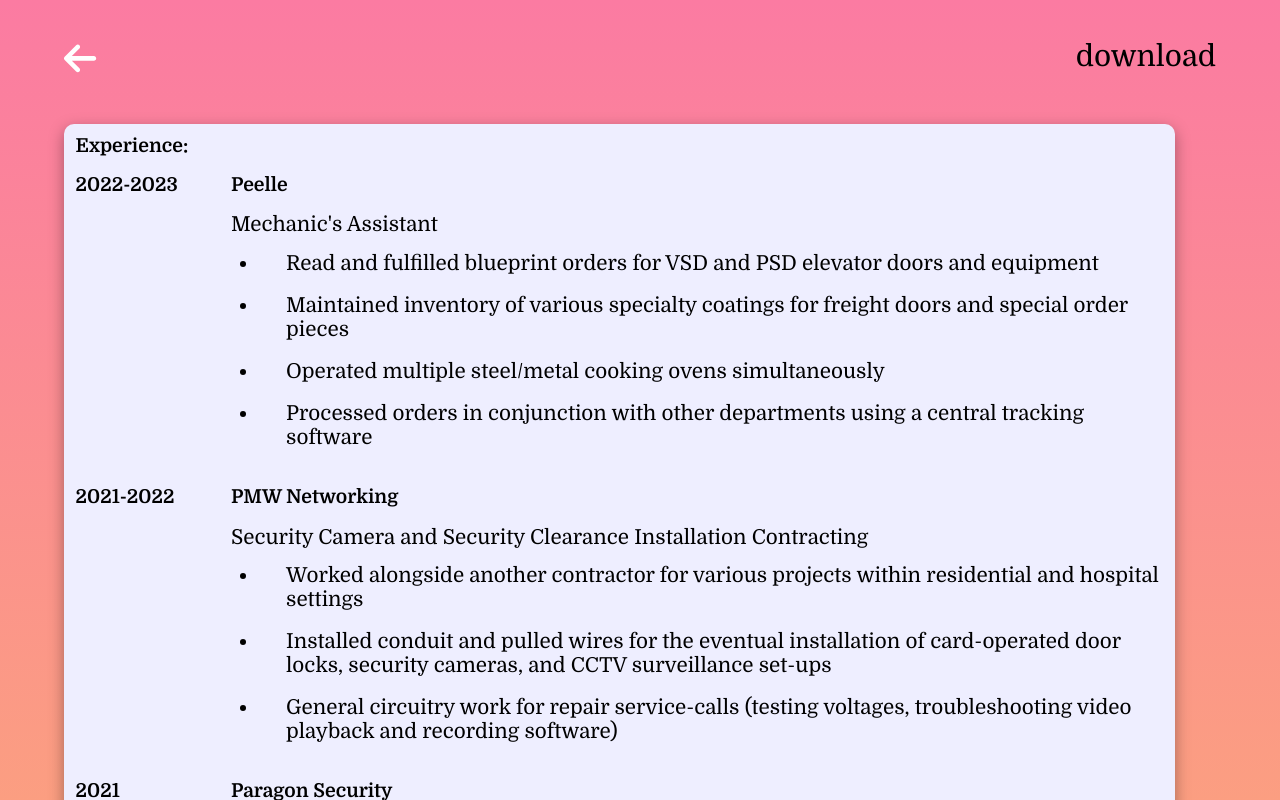
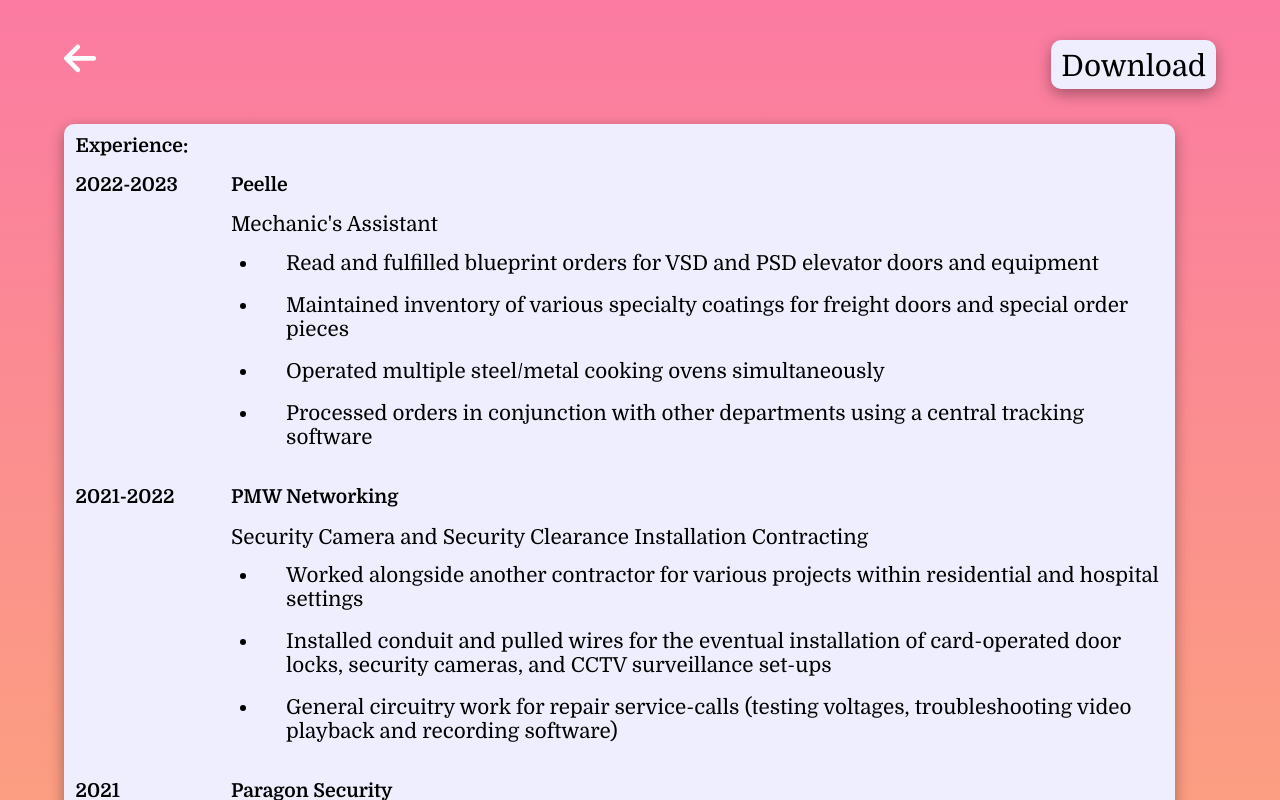
Before and after one commit to derekthorntonx/portfolio-website, a React (Create React App) app: page /resume in a window 1280 px wide. Built offline with nearby package versions, Linux system fonts and the light colour scheme; the HTML template or start-up script is replaced by a standard one.

Commit message:
added download link for resume

```diff
--- a/src/App.css
+++ b/src/App.css
@@ -394,3 +394,17 @@
   }
 
 }
+
+.download-link {
+  text-decoration: none;
+  color: black;
+  border-radius: 10px;
+  background-color: #EEEEFF;
+  box-shadow: rgba(0, 0, 0, 0.35) 0px 5px 15px;
+  height: 1rem;
+  padding: 10px;
+}
+
+.download-link:hover {
+opacity: 0.8;
+}
--- a/src/views/Resume.js
+++ b/src/views/Resume.js
@@ -1,7 +1,7 @@
 import { Link } from 'react-router-dom';
 import { FontAwesomeIcon } from '@fortawesome/react-fontawesome';
 import { faArrowLeft } from '@fortawesome/free-solid-svg-icons'
-
+import resume from '../assets/DerekThorntonResume.docx';
 
 
 
@@ -10,7 +10,7 @@
         <div style={{height: 'auto'}} className='about-me-section'>
             <div style={{gridTemplateRows: '2vh auto'}} className='more-detail-wrapper'>
             <Link to='/' style={{gridRow: '1', gridColumn: '1', justifySelf: 'start'}}><span style={{color: 'white', }}><FontAwesomeIcon className='fa-lg' icon={faArrowLeft}/></span></Link>
-            <div style={{gridRow: '1', gridColumn: '1', justifySelf: 'end'}}>download</div>
+            <a href={resume} style={{gridRow: '1', gridColumn: '1', justifySelf: 'end'}} className='download-link' download>Download</a>
             <div style={{height: 'auto', placeSelf: 'auto'}} className='sheet'>
                 <h5 style={{marginBottom:'1.5%'}}>Experience:</h5>
                 <div className='experience-grid'>
```
Also changed, not shown: 1 other file (tests, documents, lock files or other folders).
